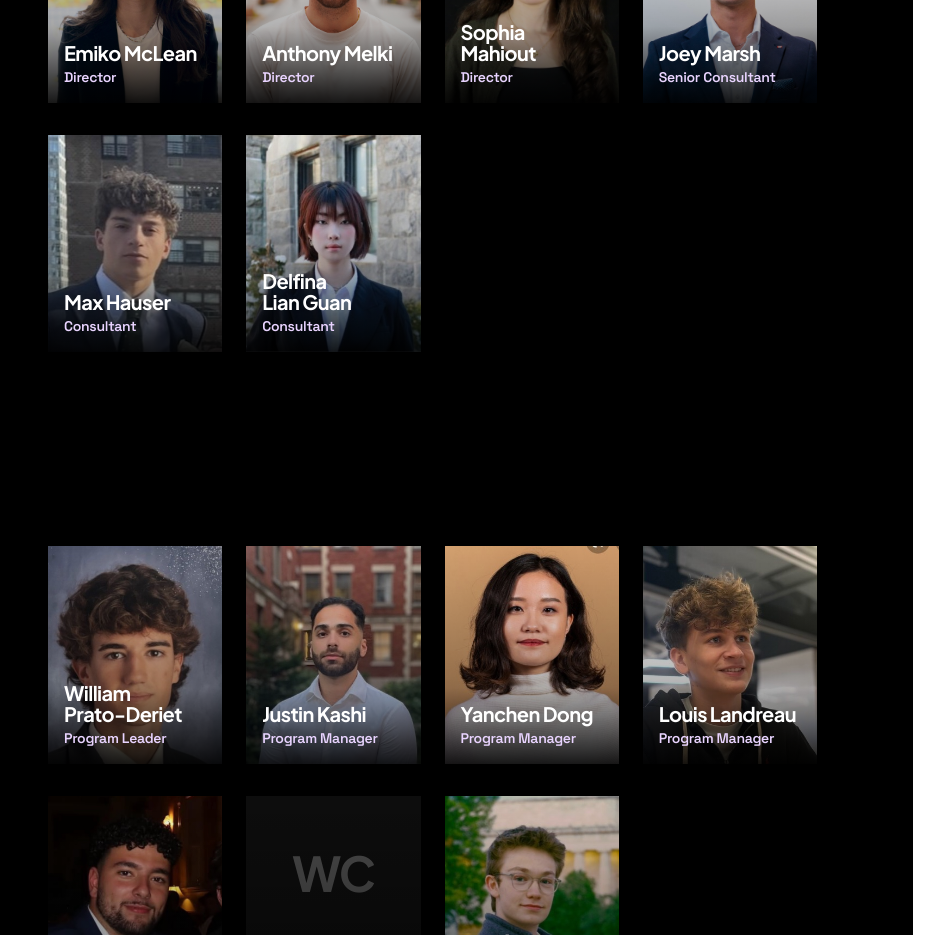
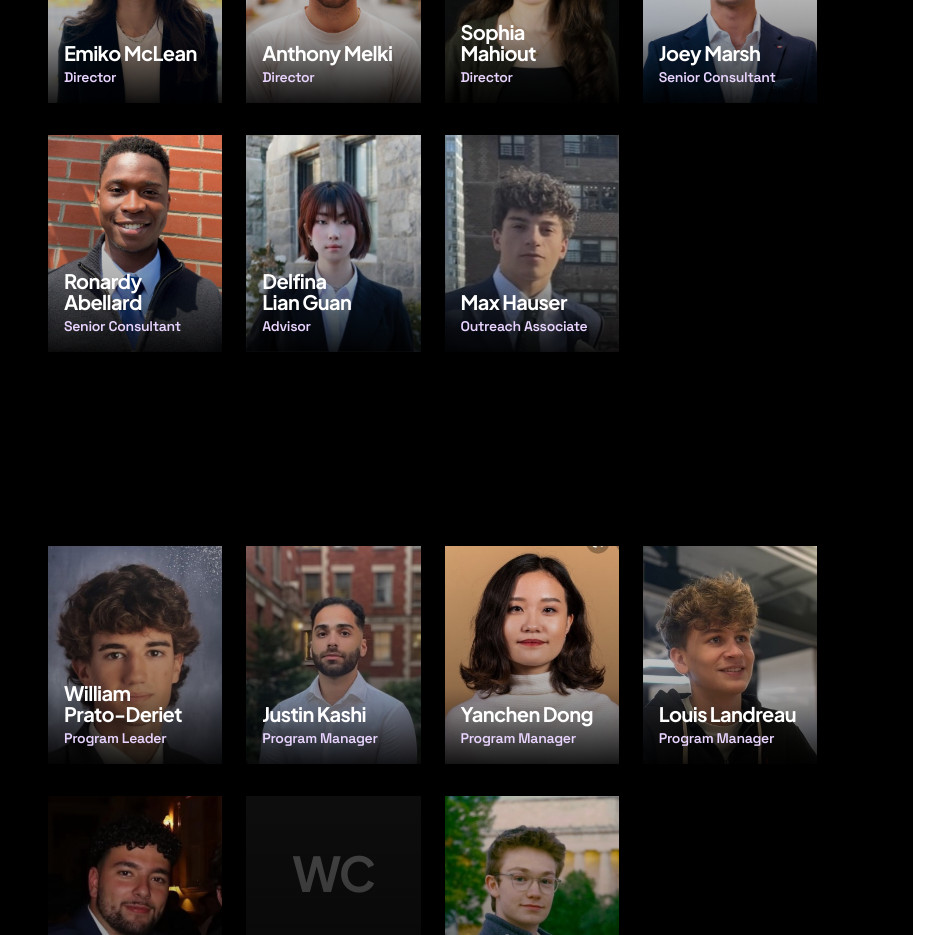
Before and after one commit to McGill-Ventures/ventures-new-website, a Next.js app: page /team in a window 1280 px wide. Shown: the part 7100-8035 px from the top of the page, without its empty margins (352-1280 px from the left). Built offline with nearby package versions, Linux system fonts and the light colour scheme.

Commit message:
fix(team): add Ronardy, retitle Delfina and Max in Growth Studio

```diff
--- a/src/constants/index.ts
+++ b/src/constants/index.ts
@@ -142,8 +142,9 @@ export const TEAMS: Team[] = [
           { name: "Anthony Melki", role: "Director", image: "/headshots/team/anthony_melki.jpg", linkedinUrl: "https://www.linkedin.com/in/anthony-melki-947841252/" },
           { name: "Sophia Mahiout", role: "Director", image: "/headshots/team/sophia_mahiout.jpg", linkedinUrl: "https://www.linkedin.com/in/sophia-mahiout-153785354/" },
           { name: "Joey Marsh", role: "Senior Consultant", image: "/headshots/team/joey_marsh.jpg", linkedinUrl: "https://www.linkedin.com/in/joey-marsh-680aa2358/" },
-          { name: "Max Hauser", role: "Consultant", image: "/headshots/team/max_hauser.jpg", linkedinUrl: "https://www.linkedin.com/in/maxwvhauser/" },
-          { name: "Delfina Lian Guan", role: "Consultant", image: "/headshots/team/delfina_lian_guan.jpg", linkedinUrl: "https://www.linkedin.com/in/delfina-lian-guan/" },
+          { name: "Ronardy Abellard", role: "Senior Consultant", image: "/headshots/team/ronardy_abellard.jpg", linkedinUrl: "https://www.linkedin.com/in/ronardyabellard/" },
+          { name: "Delfina Lian Guan", role: "Advisor", image: "/headshots/team/delfina_lian_guan.jpg", linkedinUrl: "https://www.linkedin.com/in/delfina-lian-guan/" },
+          { name: "Max Hauser", role: "Outreach Associate", image: "/headshots/team/max_hauser.jpg", linkedinUrl: "https://www.linkedin.com/in/maxwvhauser/" },
         ],
       },
     ],
```
Also changed, not shown: public/headshots/team/ronardy_abellard.jpg (added).
